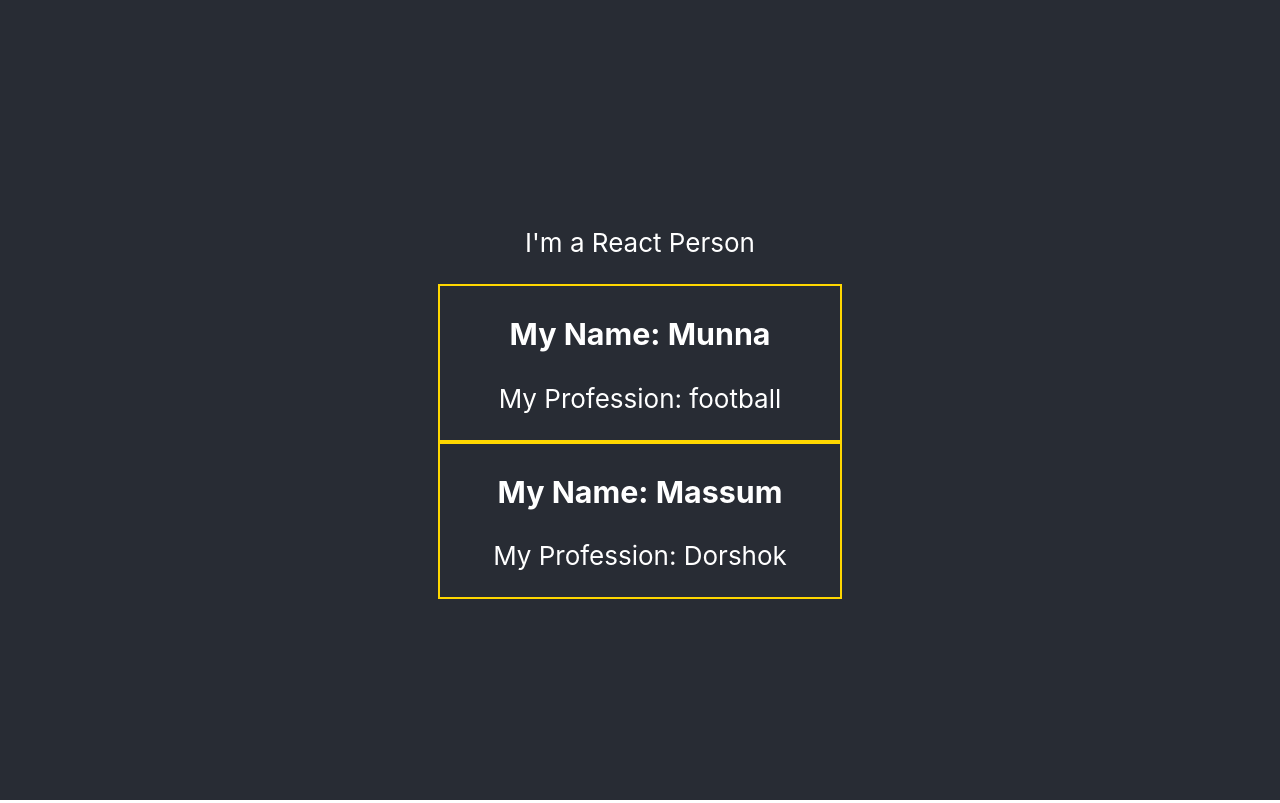
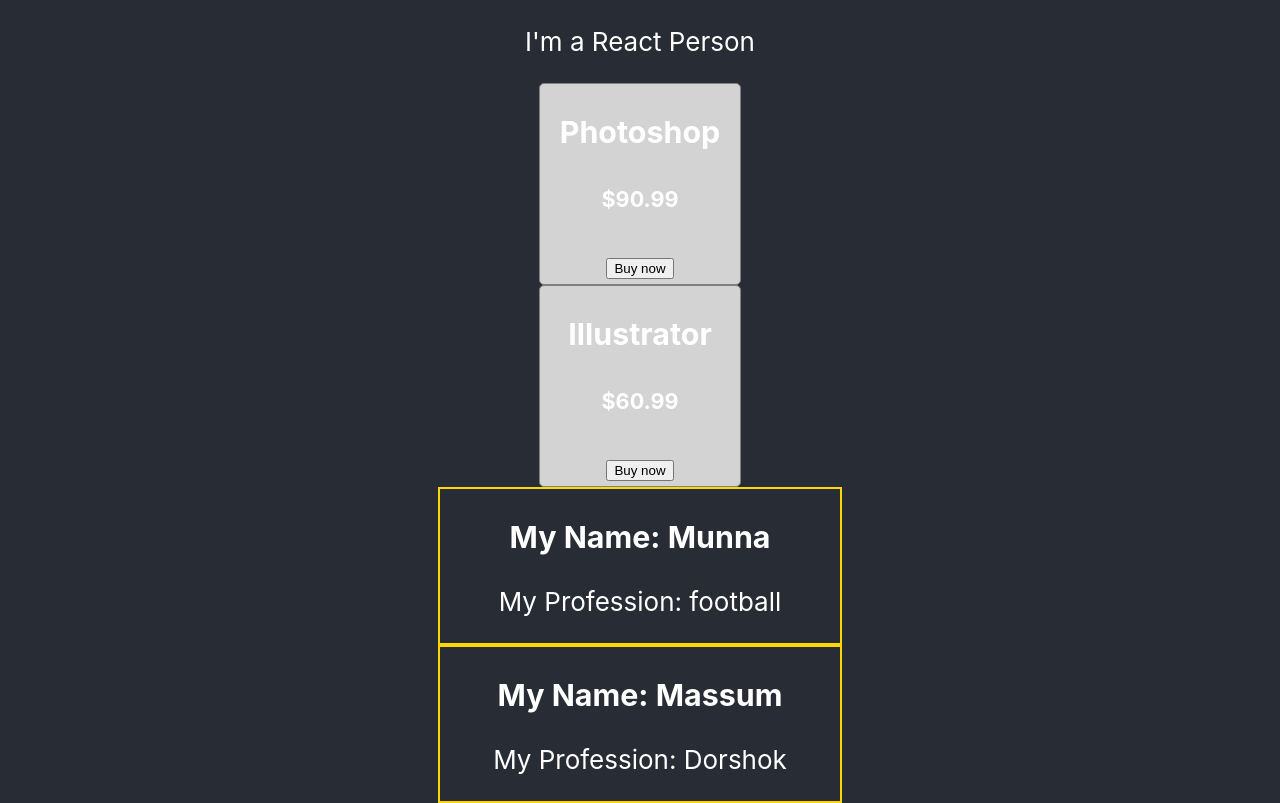
Before and after one commit to ranamahmud/programming-hero-practice, a React (Create React App) app in the folder Module 32/core-concepts/: page / in a window 1280 px wide. Built offline with nearby package versions, Linux system fonts and the light colour scheme.

Commit message:
react props done

```diff
--- a/Module 32/core-concepts/src/App.js
+++ b/Module 32/core-concepts/src/App.js
@@ -3,6 +3,9 @@
 
 function App() {
   const nayoks = ['Anwar', 'Jafor', 'Alamgir', 'Salman']
+  const products = [{ name: 'Photoshop', price: '$90.99' },
+  { name: 'Illustrator', price: '$60.99' },
+  { name: 'PDF Reader', price: '$6.99' }]
   return (
     <div className="App">
       <header className="App-header">
@@ -10,9 +13,12 @@
         <p>
           I'm a React Person
           </p>
-
-          <Person name="Munna" job="football"></Person>
-      <Person name="Massum" job="Dorshok"></Person>
+        {/* <Product name={products[0].name} price={products[0].price}></Product>
+        <Product name={products[1].name} price={products[1].price}></Product> */}
+        <Product product={products[0]}></Product>
+        <Product product={products[1]}></Product>
+        <Person name="Munna" job="football"></Person>
+        <Person name="Massum" job="Dorshok"></Person>
       </header>
 
 
@@ -20,9 +26,27 @@
   );
 }
 
-function Person(props){
+function Product(props) {
+  const productStyle = {
+    border: '1px solid gray',
+    borderRadius: '5px',
+    backgroundColor: 'lightgray',
+    height: '200px',
+    width: '200px',
+    float: 'left'
+  }
+  const {name, price} = props.product;
+  console.log(name, price);
+  return (<div style={productStyle}>
+    <h3>{props.product.name}</h3>
+    <h5>{props.product.price}</h5>
+    <button>Buy now</button>
+  </div>)
+}
+
+function Person(props) {
   return (
-    <div style={{border:'2px solid gold', width:'400px'}}>
+    <div style={{ border: '2px solid gold', width: '400px' }}>
       <h3>My Name: {props.name}</h3>
       <p>My Profession: {props.job}</p>
     </div>
```
